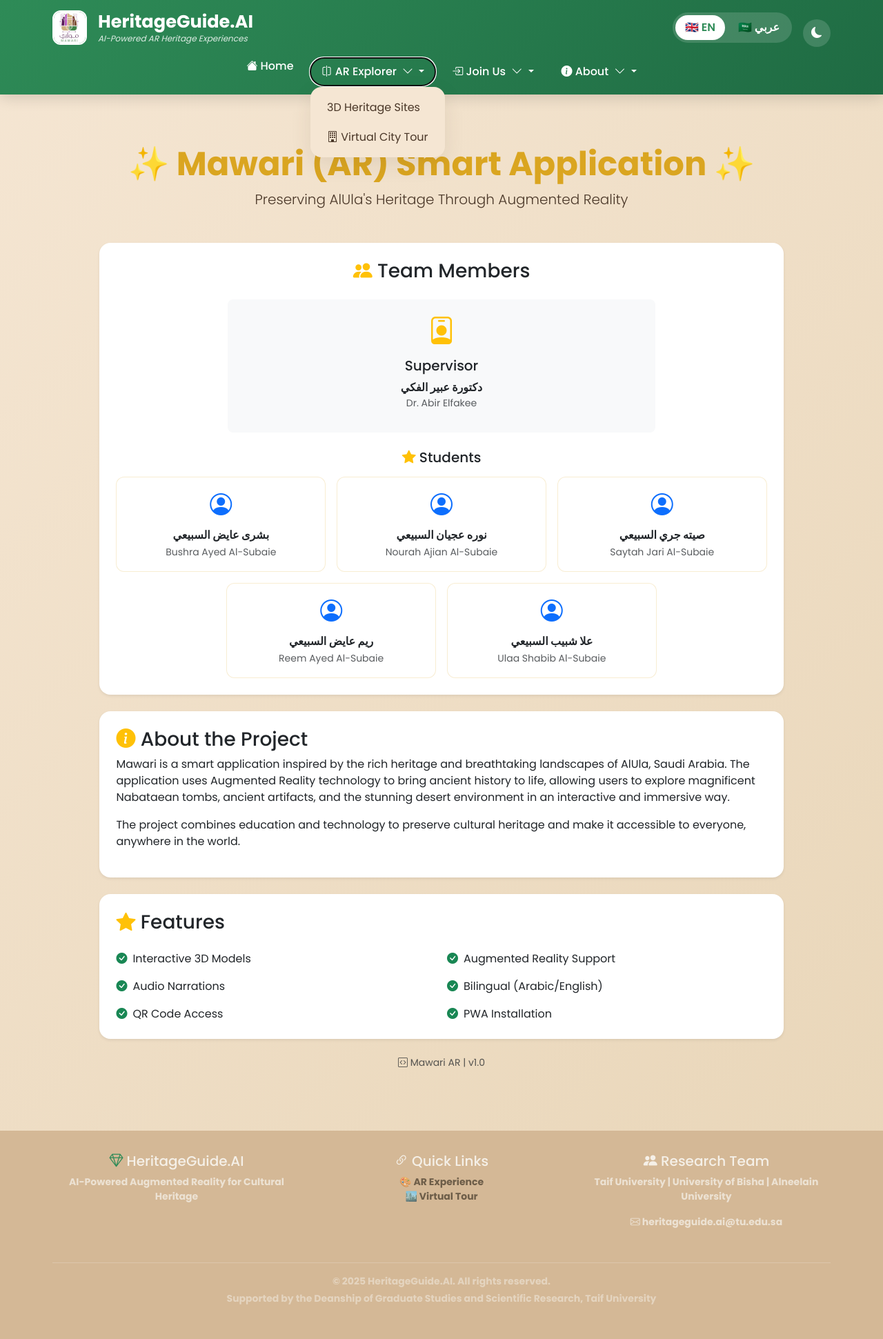
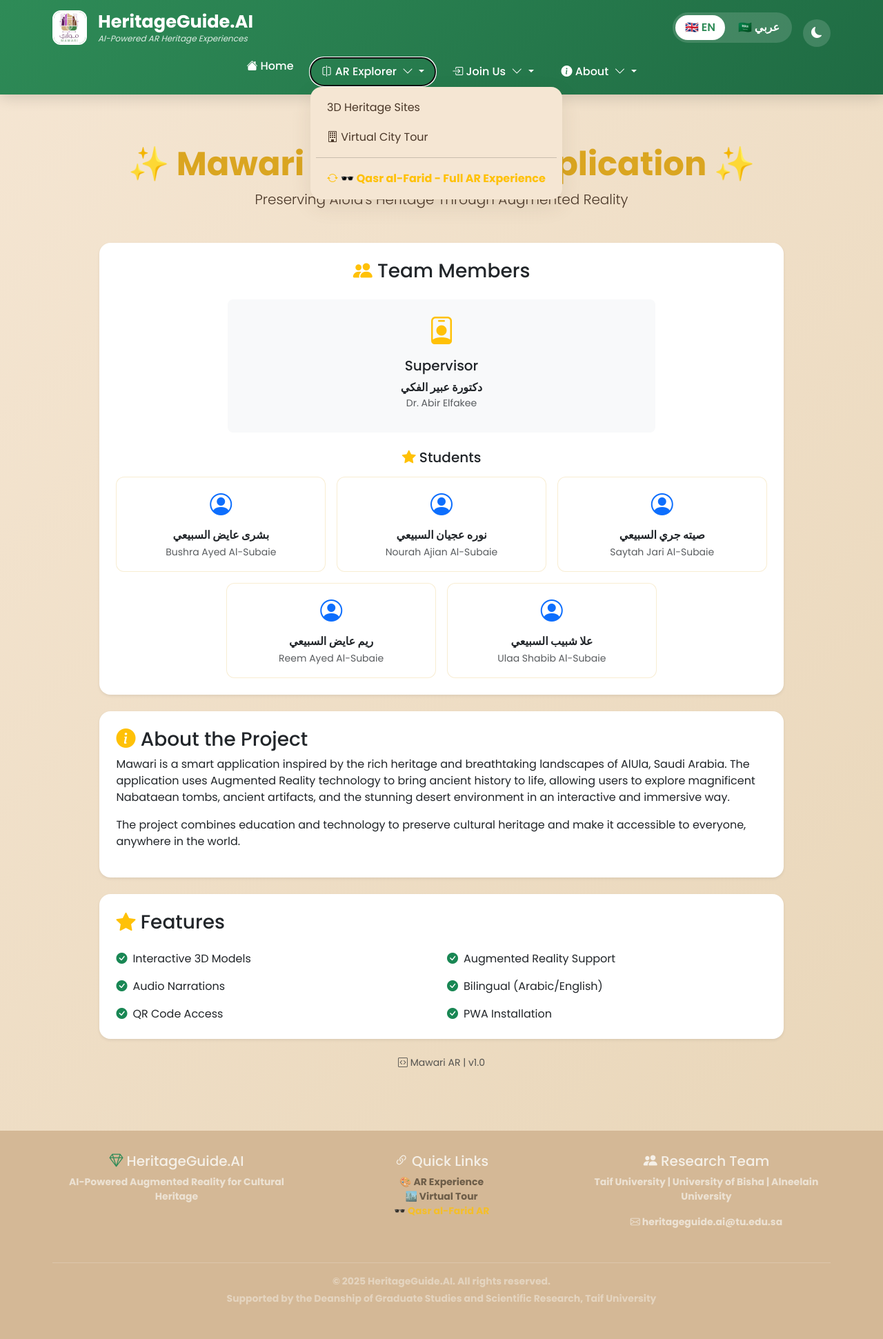
Before and after one commit to birowaad/mawari, a Flask app: page /about in a window 1280 px wide, after a click on "AR Explorer". Shown: the whole page at 69% size. Run offline with Flask 3, Linux system fonts and the light colour scheme; some libraries are stand-ins or nearby versions.

Commit message:
Update base.html

```diff
--- a/Mawarii/app/templates/base.html
+++ b/Mawarii/app/templates/base.html
@@ -261,6 +261,15 @@
             box-shadow: 0 5px 15px rgba(46, 139, 87, 0.3);
         }
 
+        /* Special styling for Qasr al-Farid AR link */
+        .dropdown-item-qasr {
+            background: linear-gradient(135deg, rgba(218,165,32,0.1), rgba(139,109,20,0.05));
+        }
+
+        .dropdown-item-qasr:hover {
+            background: linear-gradient(135deg, var(--gold), var(--gold-dark)) !important;
+        }
+
         @media (max-width: 768px) {
             .logo-text h1 { font-size: 1.2rem; }
             .logo-img { width: 40px; height: 40px; }
@@ -301,6 +310,7 @@
                         </a>
                     </li>
 
+                    <!-- AR Explorer Dropdown with Qasr al-Farid Full AR Experience -->
                     <li class="nav-item dropdown-modern">
                         <button class="dropdown-toggle" data-bs-toggle="dropdown">
                             <i class="bi bi-vr"></i> {% if current_lang == 'en' %}AR Explorer{% else %}المستكشف{% endif %}
@@ -309,6 +319,11 @@
                         <ul class="dropdown-menu">
                             <li><a href="{{ url_for('heritage') }}" class="dropdown-item"><i class="bi bi-3d"></i> {% if current_lang == 'en' %}3D Heritage Sites{% else %}مواقع تراثية ثلاثية الأبعاد{% endif %}</a></li>
                             <li><a href="{{ url_for('virtual_city_tour') }}" class="dropdown-item"><i class="bi bi-building"></i> {% if current_lang == 'en' %}Virtual City Tour{% else %}جولة المدينة الافتراضية{% endif %}</a></li>
+                            <li><hr class="dropdown-divider"></li>
+                            <!-- Qasr al-Farid Full AR Experience Link -->
+                            <li><a href="{{ url_for('qasr_full_ar') }}" class="dropdown-item text-warning fw-bold">
+                                <i class="bi bi-arrow-repeat"></i> 🕶️ {% if current_lang == 'en' %}Qasr al-Farid - Full AR Experience{% else %}قصر الفريد - تجربة واقع معزز كاملة{% endif %}
+                            </a></li>
                         </ul>
                     </li>
 
@@ -386,6 +401,7 @@
                     <ul class="list-unstyled small">
                         <li><a href="{{ url_for('heritage') }}" class="text-decoration-none opacity-75">🎨 {% if current_lang == 'en' %}AR Experience{% else %}تجربة الواقع المعزز{% endif %}</a></li>
                         <li><a href="{{ url_for('virtual_city_tour') }}" class="text-decoration-none opacity-75">🏙️ {% if current_lang == 'en' %}Virtual Tour{% else %}جولة افتراضية{% endif %}</a></li>
+                        <li><a href="{{ url_for('qasr_full_ar') }}" class="text-decoration-none opacity-75 text-warning">🕶️ {% if current_lang == 'en' %}Qasr al-Farid AR{% else %}قصر الفريد - واقع معزز{% endif %}</a></li>
                     </ul>
                 </div>
                 <div class="col-md-4 mb-3">
```
